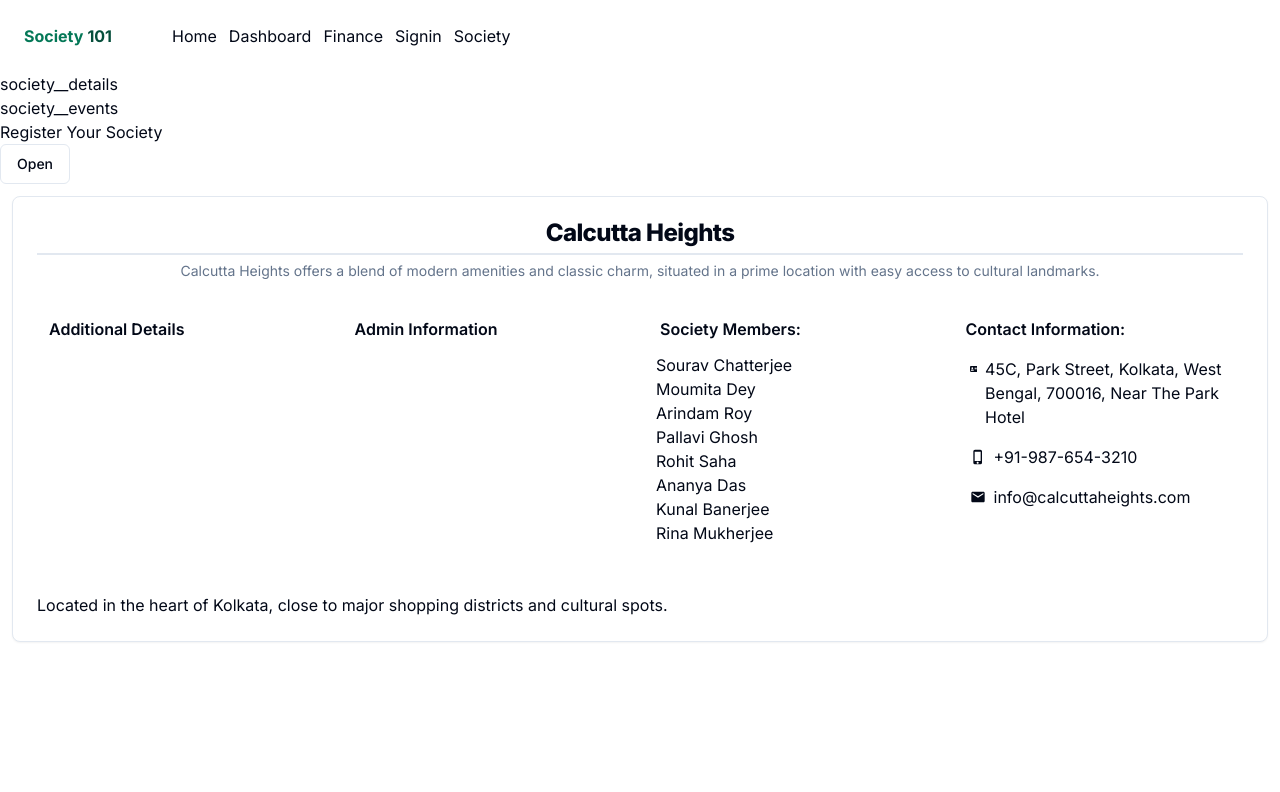
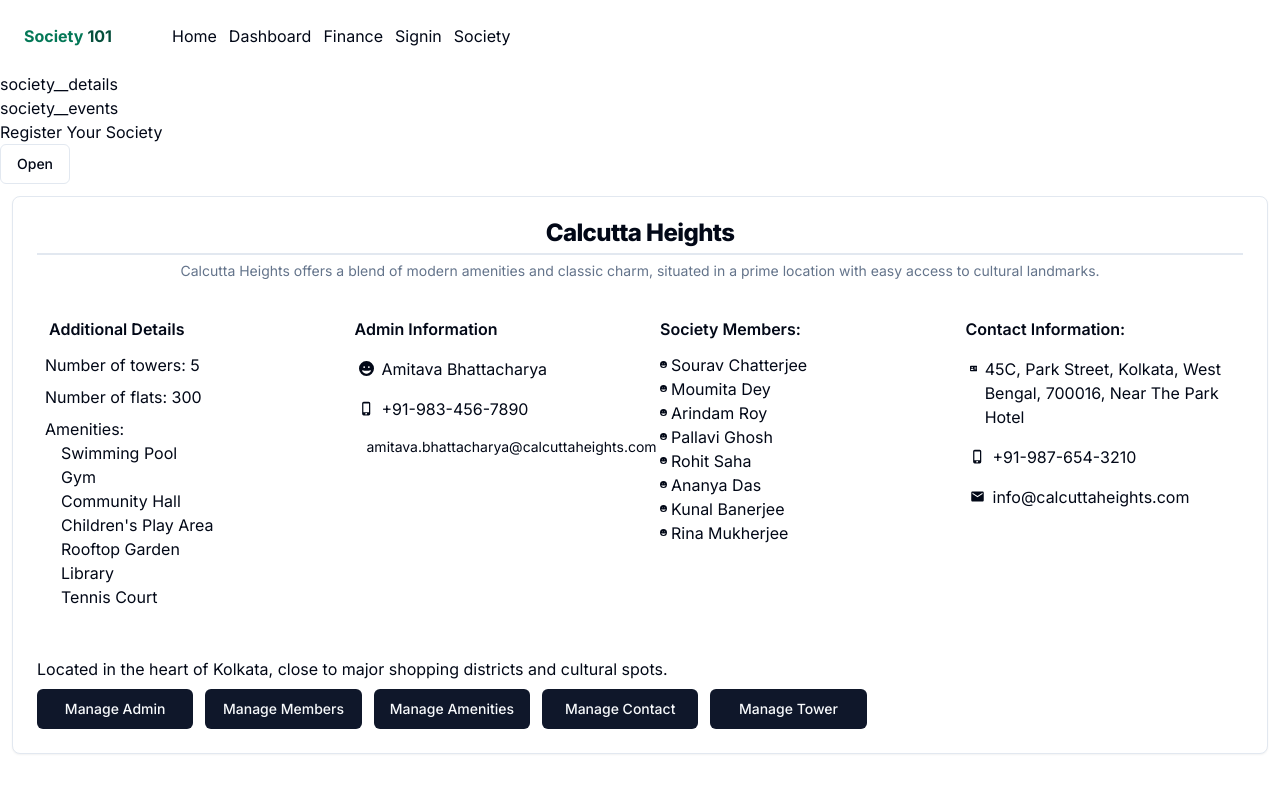
Before and after one commit to sdasuemk/society-management-mern, a Next.js app in the folder client/: page /society in a window 1280 px wide. Shown: the top 792 px of the page. Built offline with nearby package versions, Linux system fonts and the light colour scheme.

Commit message:
society page aditional info

```diff
--- a/client/src/components/societyDetails/UserOwnSociety.tsx
+++ b/client/src/components/societyDetails/UserOwnSociety.tsx
@@ -3,6 +3,7 @@ import React from "react";
 import { userOwnSocietyInformation } from "../../services/apis/services";
 import { FaAddressCard } from "react-icons/fa6";
 import { MdOutlinePhoneIphone, MdEmail } from "react-icons/md";
+import { FaFaceGrin } from "react-icons/fa6";
 
 import {
   Card,
@@ -12,20 +13,27 @@ import {
   CardHeader,
   CardTitle,
 } from "../ui/card";
+import { Button } from "../ui/button";
+
+const iconSize: number = 15;
 
 const UserOwnSociety: React.FC = async () => {
-
-let userOwnSociety;
-let societyMembers;
-let adminInformation;
-let additionalDetails;
-try {
-    ( { data: { userOwnSociety, societyMembers, adminInformation, additionalDetails } } = await userOwnSocietyInformation({}));
-
+  let userOwnSociety;
+  let societyMembers;
+  let adminInformation;
+  let additionalDetails;
+  try {
+    ({
+      data: {
+        userOwnSociety,
+        societyMembers,
+        adminInformation,
+        additionalDetails,
+      },
+    } = await userOwnSocietyInformation({}));
   } catch (error: any) {
     return <div>Error: {error.message}</div>;
   }
-
 
   console.log(adminInformation);
   if (!userOwnSociety) {
@@ -53,6 +61,18 @@ try {
                   <div className="flex p-1 gap-2">
                     <p className="font-semibold">Additional Details</p>
                   </div>
+                  <p>Number of towers: {additionalDetails.numberOftowers}</p>
+                  <p>Number of flats: {additionalDetails.numberOfFlats}</p>
+                  <div>
+                  <p>Amenities:</p>
+                  <ul>
+                    {additionalDetails.amenities.map((member: string, index: number) => (
+                      <li key={index} className="flex flex-row ml-4">
+                        {member}
+                      </li>
+                    ))}
+                  </ul>
+                  </div>
                 </section>
                 <section
                   className="flex flex-col p-2 gap-2"
@@ -60,6 +80,18 @@ try {
                 >
                   <div className="flex p-1 gap-2">
                     <p className="font-semibold">Admin Information</p>
+                  </div>
+                  <div className="flex p-1 gap-2">
+                    <FaFaceGrin size={iconSize} className="ml-1 mt-1" />
+                    <p className="">{`${adminInformation.name}`}</p>
+                  </div>
+                  <div className="flex p-1 gap-2">
+                    <MdOutlinePhoneIphone size={iconSize} className="ml-1 mt-1" />
+                    <p>{adminInformation.phone}</p>
+                  </div>
+                  <div className="flex p-1 gap-2">
+                    <MdEmail size={iconSize} className="ml-1 mt-1" />
+                    <p className="text-sm">{adminInformation.email}</p>
                   </div>
                 </section>
 
@@ -71,11 +103,12 @@ try {
                     <p className="font-semibold">Society Members:</p>
                   </div>
                   <ul>
-                    {societyMembers.map(
-                      (member: string, index: number) => (
-                        <li key={index}>{member}</li>
-                      )
-                    )}
+                    {societyMembers.map((member: string, index: number) => (
+                      <li key={index} className="flex flex-row">
+                        <FaFaceGrin size={iconSize} className="pt-2" />
+                        {member}
+                      </li>
+                    ))}
                   </ul>
                 </section>
                 <section
@@ -86,16 +119,15 @@ try {
                     <p className="font-semibold">Contact Information:</p>
                   </div>
                   <div className="flex p-1 gap-2">
-                    <FaAddressCard className="ml-1 mt-1" />
+                    <FaAddressCard size={iconSize} className="ml-1 mt-1" />
                     <p className="">{`${userOwnSociety.address.plotNo}, ${userOwnSociety.address.street}, ${userOwnSociety.address.city}, ${userOwnSociety.address.state}, ${userOwnSociety.address.pinCode}, ${userOwnSociety.address.landMark}`}</p>
-
                   </div>
                   <div className="flex p-1 gap-2">
-                    <MdOutlinePhoneIphone className="ml-1 mt-1" />
+                    <MdOutlinePhoneIphone size={iconSize} className="ml-1 mt-1" />
                     <p>{userOwnSociety.phone}</p>
                   </div>
                   <div className="flex p-1 gap-2">
-                    <MdEmail className="ml-1 mt-1" />
+                    <MdEmail size={iconSize} className="ml-1 mt-1" />
                     <p>{userOwnSociety.email}</p>
                   </div>
                 </section>
@@ -104,9 +136,32 @@ try {
                 </section>
               </section>
             </CardContent>
-            <CardFooter>
+            <CardFooter className="flex flex-cols">
+              <div className="">
+              <div className="">
               <p>{userOwnSociety.additionalDetails}</p>
+              </div>
+
+                <div className="grid grid-cols-7 gap-3 pt-2">
+                    <Button>
+                      Manage Admin
+                    </Button>
+                    <Button>
+                      Manage Members
+                    </Button>
+                    <Button>
+                      Manage Amenities
+                    </Button>
+                    <Button>
+                      Manage Contact
+                    </Button>
+                    <Button>
+                      Manage Tower
+                    </Button>
+                    </div>
+                    </div>
             </CardFooter>
+
           </Card>
         </section>
       </section>
```
